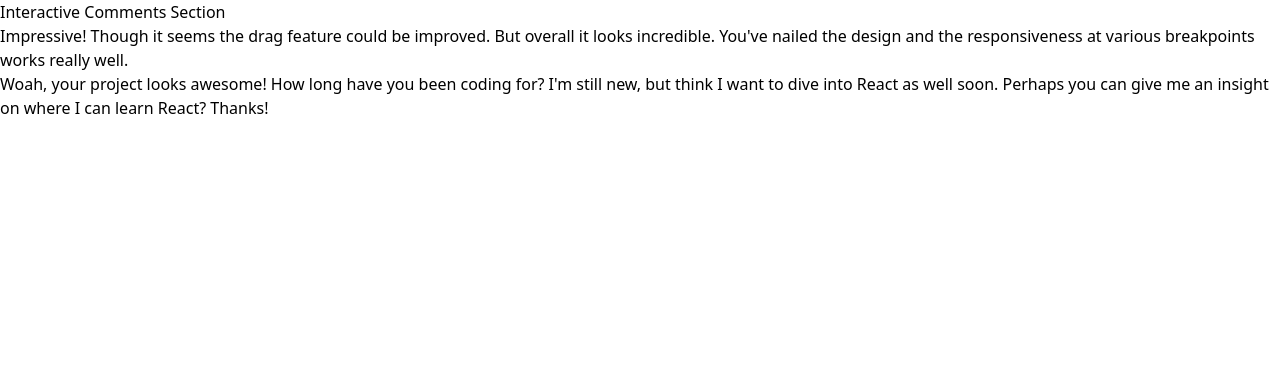
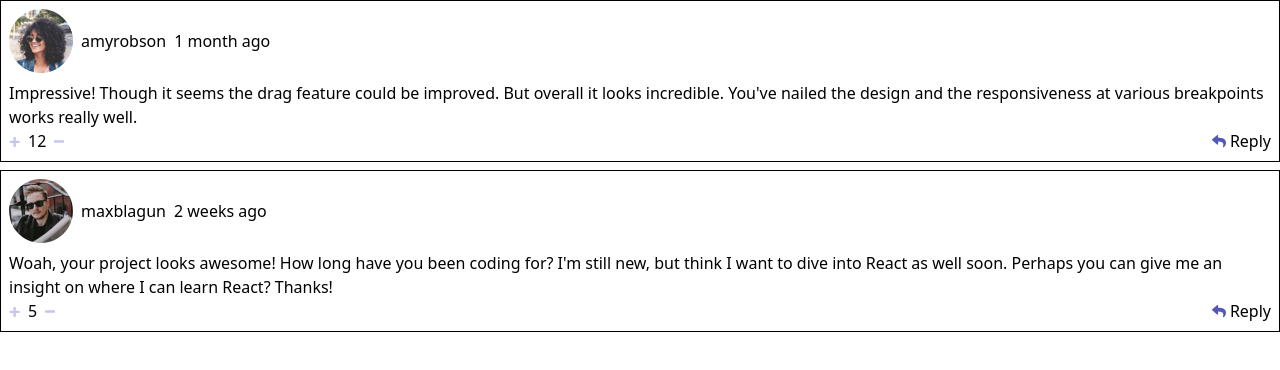
Before and after one commit to SanazBHMN/interactive-comments-section, a React (Vite) app: page / in a window 1280 px wide. Shown: the top 370 px of the page. Built offline with nearby package versions, Linux system fonts and the light colour scheme.

Commit message:
feat(Comment): add initial layout and markup

```diff
--- a/src/App.tsx
+++ b/src/App.tsx
@@ -10,7 +10,6 @@ function App() {
 
   return (
     <div className="App">
-      <h1>Interactive Comments Section</h1>
       <CommentsList comments={comments} />
     </div>
   );
--- a/src/components/Comment.tsx
+++ b/src/components/Comment.tsx
@@ -1,13 +1,59 @@
 // import types
 import type { Comment as CommentType } from "../types";
+// import static assets
+import plusIcon from "../assets/icons/icon-plus.svg";
+import minusIcon from "../assets/icons/icon-minus.svg";
+import replyIcon from "../assets/icons/icon-reply.svg";
 
 interface CommentProps {
   comment: CommentType;
 }
 
 function Comment({ comment }: CommentProps) {
-  console.log(comment);
-  return <div>{comment.content}</div>;
+  // console.log(comment);
+  const { id, user, content, createdAt, replies, score } = comment;
+
+  return (
+    <li className="border p-2 mb-2">
+      <div>
+        <div className="flex items-center gap-2 mb-2">
+          <img src={user.image.webp} alt={`${user.username}'s avatar`} />
+          <span>{user.username}</span>
+          <span>{createdAt}</span>
+        </div>
+        <p>{content}</p>
+
+        <div className="flex justify-between items-center">
+          <div className="flex items-center gap-2">
+            <button className="cursor-pointer" aria-label="Upvote comment">
+              <img src={plusIcon} alt="" />
+            </button>
+            {score}
+            <button className="cursor-pointer" aria-label="Downvote comment">
+              <img src={minusIcon} alt="" />
+            </button>
+          </div>
+          <button
+            className="flex justify-center items-center gap-1 cursor-pointer"
+            aria-label="Reply to comment"
+          >
+            <img src={replyIcon} alt="" />
+            Reply
+          </button>
+        </div>
+
+        {/* {replies && (
+          <div className="border-red-500 border-l-2 pl-4">
+            {replies?.map((reply) => (
+              <p key={reply.id} className="border-b pb-2">
+                {reply.content}
+              </p>
+            ))}
+          </div>
+        )} */}
+      </div>
+    </li>
+  );
 }
 
 export default Comment;
--- a/src/components/CommentsList.tsx
+++ b/src/components/CommentsList.tsx
@@ -8,7 +8,7 @@ interface CommentsListProps {
 }
 
 function CommentsList({ comments }: CommentsListProps) {
-  console.log(comments);
+  // console.log(comments);
   return (
     <ul>
       {comments.map((comment) => (
--- a/utils/data.json
+++ b/utils/data.json
@@ -14,8 +14,8 @@
       "score": 12,
       "user": {
         "image": {
-          "png": "./images/avatars/image-amyrobson.png",
-          "webp": "./images/avatars/image-amyrobson.webp"
+          "png": "src/assets/avatars/image-amyrobson.png",
+          "webp": "src/assets/avatars/image-amyrobson.webp"
         },
         "username": "amyrobson"
       },
@@ -28,8 +28,8 @@
       "score": 5,
       "user": {
         "image": {
-          "png": "./images/avatars/image-maxblagun.png",
-          "webp": "./images/avatars/image-maxblagun.webp"
+          "png": "src/assets/avatars/image-maxblagun.png",
+          "webp": "src/assets/avatars/image-maxblagun.webp"
         },
         "username": "maxblagun"
       },
@@ -42,8 +42,8 @@
           "replyingTo": "maxblagun",
           "user": {
             "image": {
-              "png": "./images/avatars/image-ramsesmiron.png",
-              "webp": "./images/avatars/image-ramsesmiron.webp"
+              "png": "src/assets/avatars/image-ramsesmiron.png",
+              "webp": "src/assets/avatars/image-ramsesmiron.webp"
             },
             "username": "ramsesmiron"
           }
@@ -56,8 +56,8 @@
           "replyingTo": "ramsesmiron",
           "user": {
             "image": {
-              "png": "./images/avatars/image-juliusomo.png",
-              "webp": "./images/avatars/image-juliusomo.webp"
+              "png": "src/assets/avatars/image-juliusomo.png",
+              "webp": "src/assets/avatars/image-juliusomo.webp"
             },
             "username": "juliusomo"
           }
```
